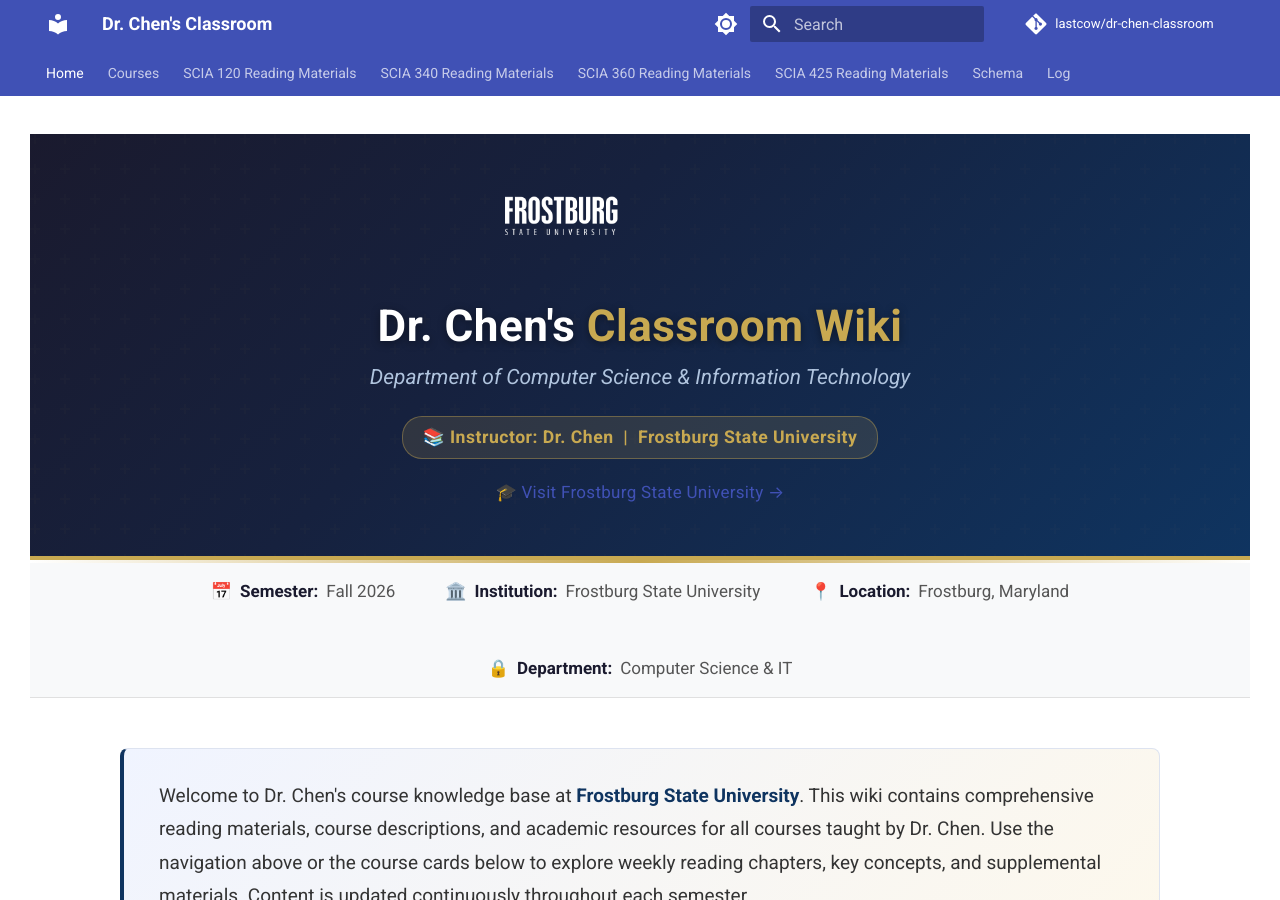
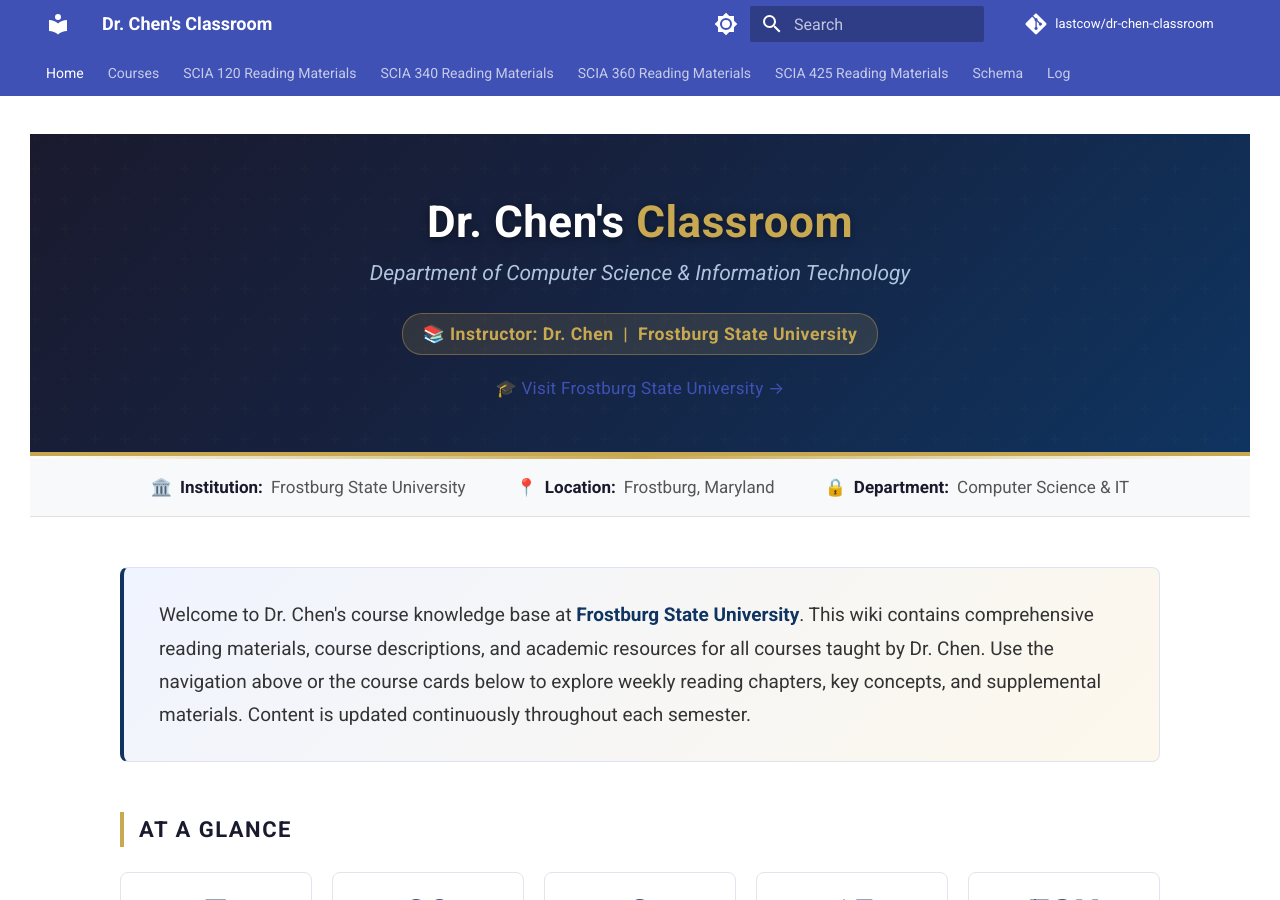
Before and after one commit to lastcow/dr-chen-classroom, an MkDocs documentation site: the page built from docs/index.md, in a window 1280 px wide and 900 px high. Built offline with MkDocs 1.6.1 and Material for MkDocs 9.7.7, drawn with Linux system fonts in a browser that asks for light colours; comment, search, counter and statistics services are not loaded.

Commit message:
Homepage: remove logo, remove semester, update title

```diff
--- a/docs/index.md
+++ b/docs/index.md
@@ -239,10 +239,7 @@
 <!-- ═══════════════ HERO ════════════════ -->
 <div class="fsu-hero">
   <div class="fsu-hero-content">
-    <a class="fsu-logo-link" href="https://www.frostburg.edu" target="_blank">
-      <img src="fsu-logo.png" alt="Frostburg State University">
-    </a>
-    <h1>Dr. Chen's <span>Classroom Wiki</span></h1>
+    <h1>Dr. Chen's <span>Classroom</span></h1>
     <p class="subtitle">Department of Computer Science &amp; Information Technology</p>
     <div class="instructor-badge">📚 Instructor: Dr. Chen &nbsp;|&nbsp; Frostburg State University</div>
     <br>
@@ -254,7 +251,6 @@
 
 <!-- ═══════════════ INFO STRIP ════════════════ -->
 <div class="fsu-infostrip">
-  <span>📅 <strong>Semester:</strong> Fall 2026</span>
   <span>🏛️ <strong>Institution:</strong> Frostburg State University</span>
   <span>📍 <strong>Location:</strong> Frostburg, Maryland</span>
   <span>🔒 <strong>Department:</strong> Computer Science &amp; IT</span>
```
